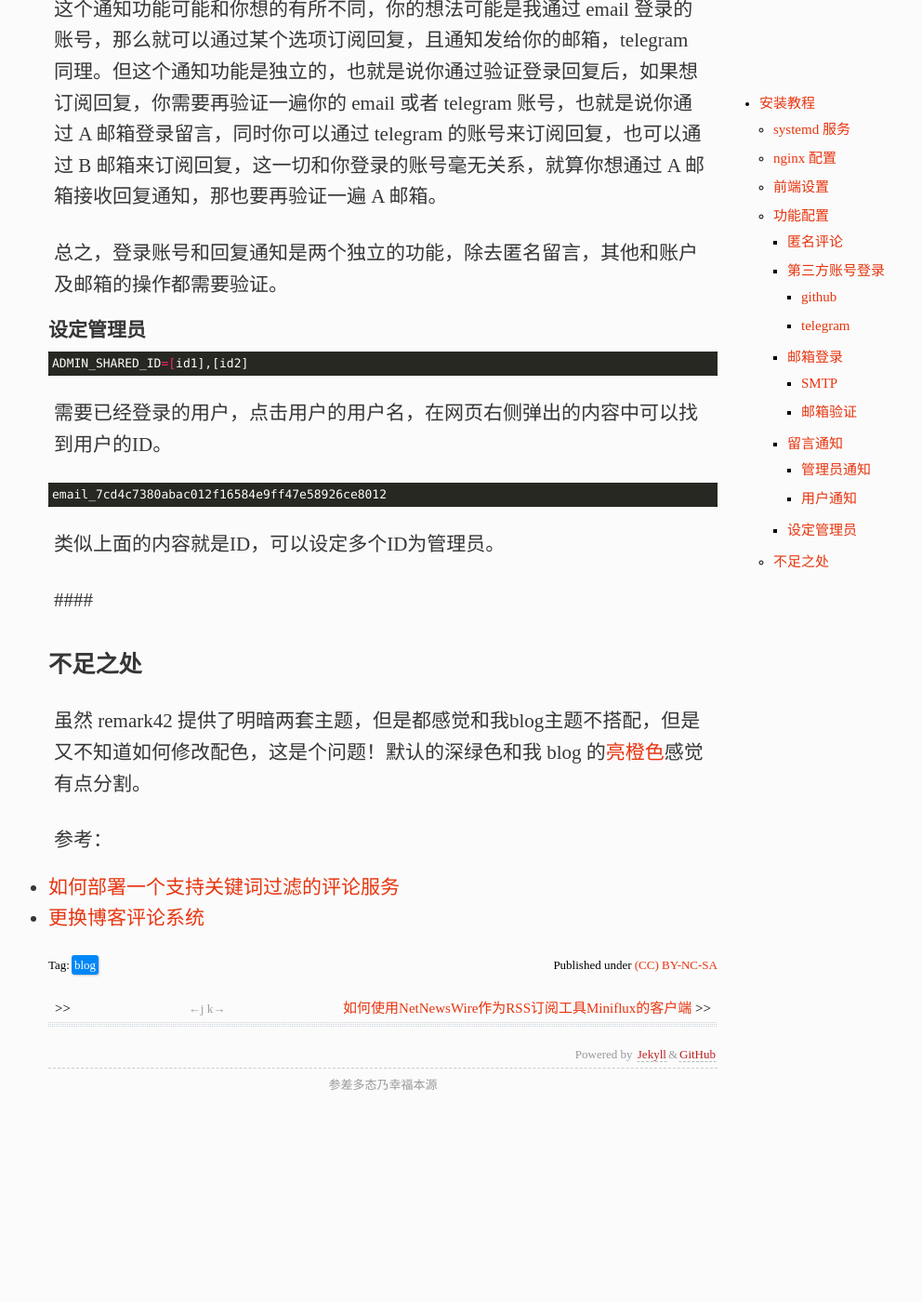
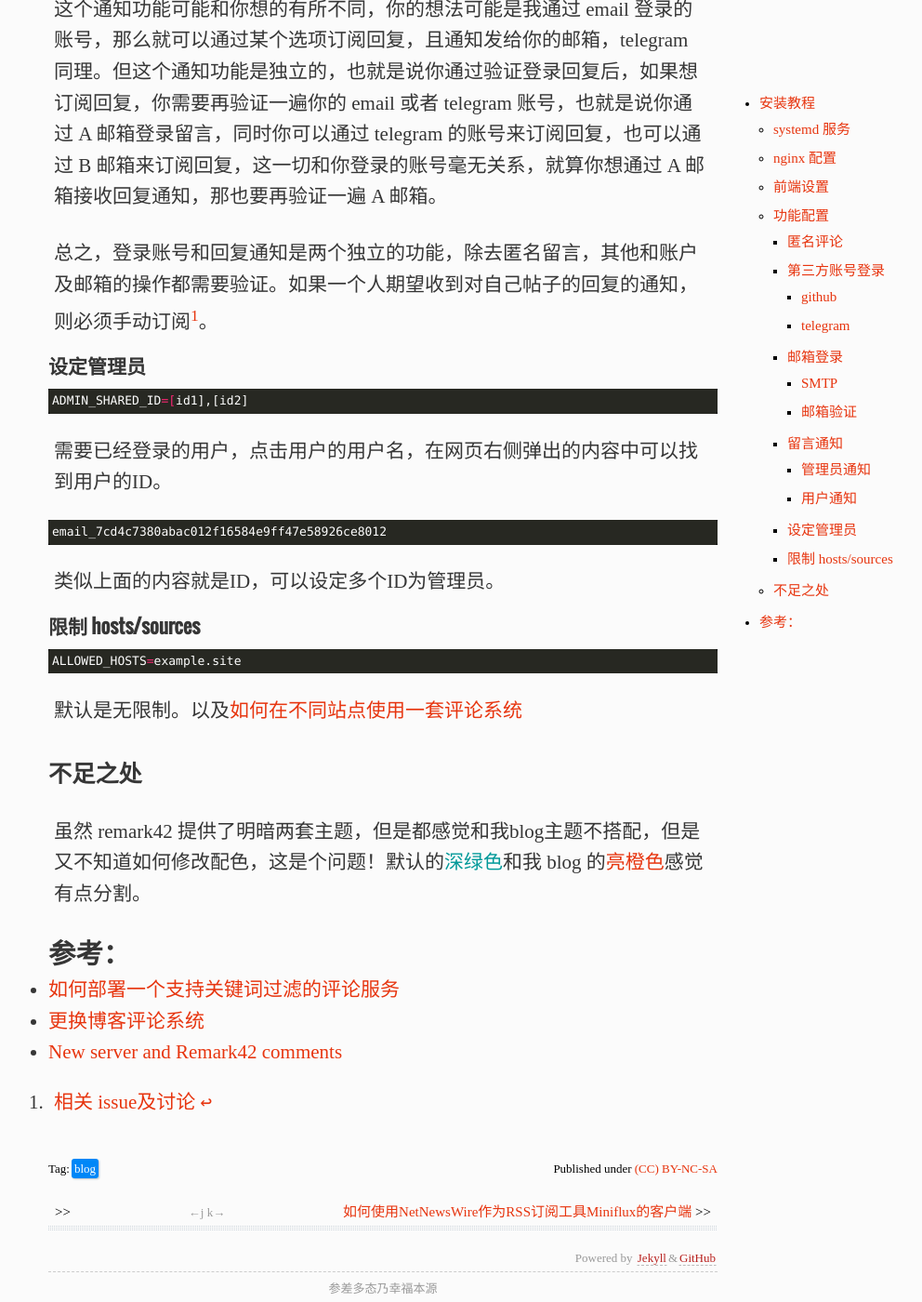
Before and after one commit to xavierskip/xavierskip.github.io, a Jekyll site: the page built from _posts/2024-06-21-remark42.md, in a window 1280 px wide and 1400 px high, scrolled down 5879 px. Shown: the whole window at 93% size, without its empty margins (228-1220 px from the left). Built offline with Jekyll 4.4.1, drawn with Linux system fonts in a browser that asks for light colours; comment, search, counter and statistics services are not loaded; a style sheet for code colours, icons or effects is not loaded; before the commit the page ends 7074 px from its top, so only the background shows below that.

Commit message:
update post

````diff
--- a/_posts/2024-06-21-remark42.md
+++ b/_posts/2024-06-21-remark42.md
@@ -200,7 +200,7 @@ NOTIFY_EMAIL_FROM=[your email from]
 
 这个通知功能可能和你想的有所不同，你的想法可能是我通过 email 登录的账号，那么就可以通过某个选项订阅回复，且通知发给你的邮箱，telegram 同理。但这个通知功能是独立的，也就是说你通过验证登录回复后，如果想订阅回复，你需要再验证一遍你的 email 或者 telegram 账号，也就是说你通过 A 邮箱登录留言，同时你可以通过 telegram 的账号来订阅回复，也可以通过 B 邮箱来订阅回复，这一切和你登录的账号毫无关系，就算你想通过 A 邮箱接收回复通知，那也要再验证一遍 A 邮箱。
 
-总之，登录账号和回复通知是两个独立的功能，除去匿名留言，其他和账户及邮箱的操作都需要验证。
+总之，登录账号和回复通知是两个独立的功能，除去匿名留言，其他和账户及邮箱的操作都需要验证。如果一个人期望收到对自己帖子的回复的通知，则必须手动订阅[^1]。
 
 
 #### 设定管理员
@@ -217,15 +217,25 @@ email_7cd4c7380abac012f16584e9ff47e58926ce8012
 
 类似上面的内容就是ID，可以设定多个ID为管理员。
 
-####
+#### 限制 hosts/sources
+
+```bash
+ALLOWED_HOSTS=example.site
+```
+
+默认是无限制。以及[如何在不同站点使用一套评论系统](https://remark42.com/docs/manuals/separate-domain/)
 
 ### 不足之处
 
-虽然 remark42 提供了明暗两套主题，但是都感觉和我blog主题不搭配，但是又不知道如何修改配色，这是个问题！默认的<span style="#099">深绿色</span>和我 blog 的<span style="color: #E7350F;">亮橙色</span>感觉有点分割。
+虽然 remark42 提供了明暗两套主题，但是都感觉和我blog主题不搭配，但是又不知道如何修改配色，这是个问题！默认的<span style="color: #099;">深绿色</span>和我 blog 的<span style="color: #E7350F;">亮橙色</span>感觉有点分割。
 
 
 
-参考：
+## 参考：
 
 - [如何部署一个支持关键词过滤的评论服务](https://ezirmusitua.site/blog/%E5%A6%82%E4%BD%95%E9%83%A8%E7%BD%B2%E6%94%AF%E6%8C%81%E5%85%B3%E9%94%AE%E8%AF%8D%E8%BF%87%E6%BB%A4%E7%9A%84%E8%AF%84%E8%AE%BA%E6%9C%8D%E5%8A%A1)
 - [更换博客评论系统](https://reorx.com/blog/blog-commenting-systems/)
+- [New server and Remark42 comments](https://decovar.dev/blog/2021/05/30/new-server-and-remark42-comments/#remark42-comments)
+
+
+[^1]: [相关 issue及讨论](https://github.com/umputun/remark42/issues/745)
````
